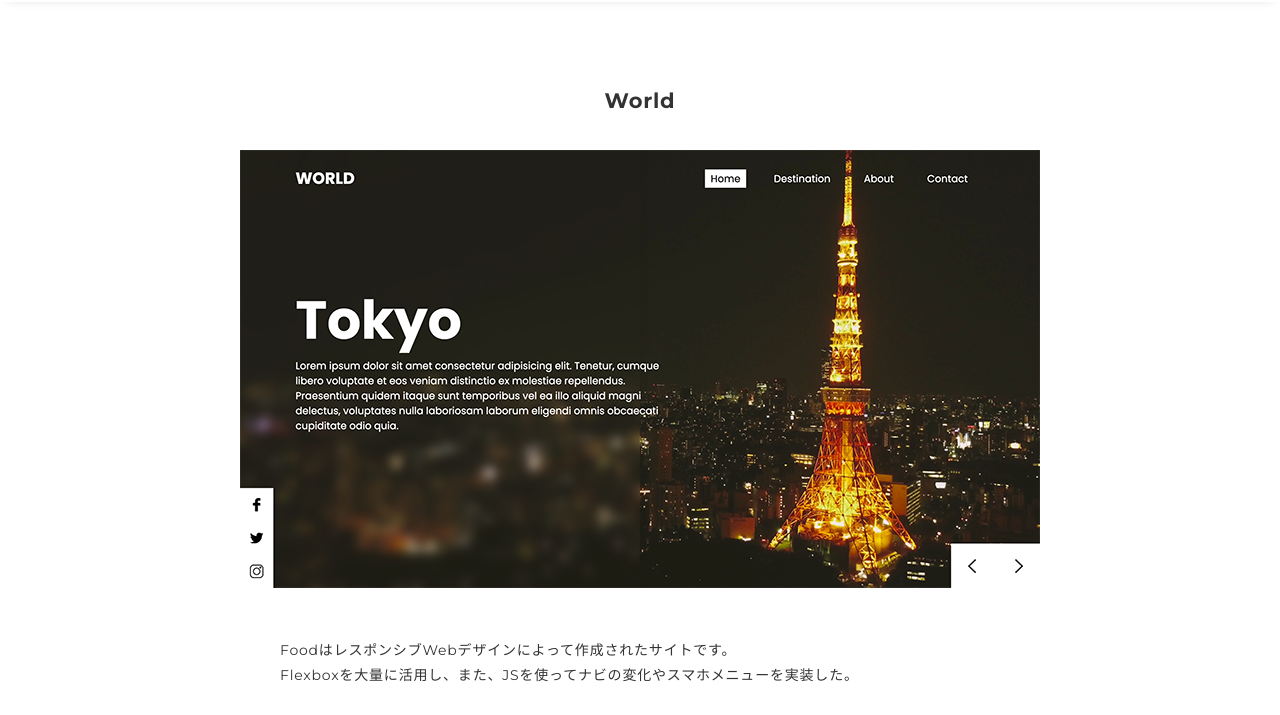
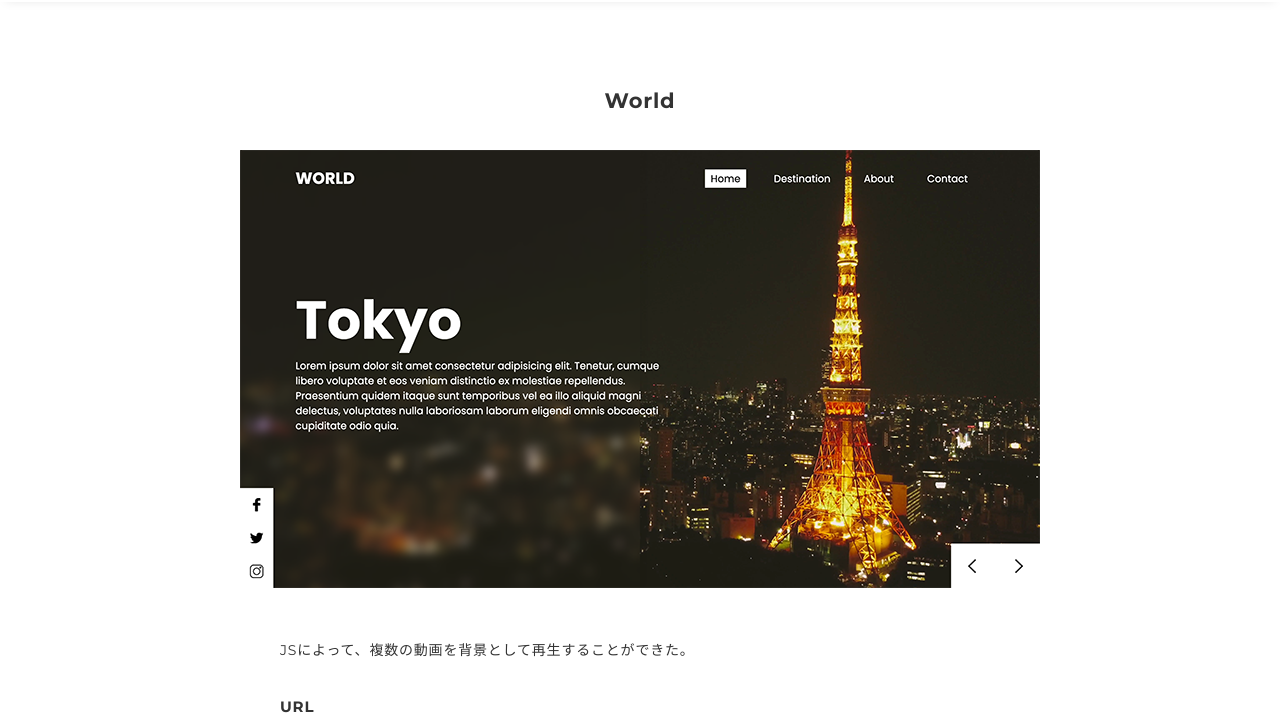
Before and after one commit to YUI-HUA/YUI-HUA.github.io, a plain HTML site: page World.html in a window 1280 px wide. Shown: the part 71-786 px from the top of the page. Drawn offline with nearby package versions, Linux system fonts and the light colour scheme.

Commit message:
modify introduction

```diff
--- a/World.html
+++ b/World.html
@@ -49,10 +49,7 @@
           </p>
           <div class="article-body">
             <p>
-              FoodはレスポンシブWebデザインによって作成されたサイトです。<br>
-              Flexboxを大量に活用し、また、JSを使ってナビの変化やスマホメニューを実装した。
-
-
+              JSによって、複数の動画を背景として再生することができた。
             </p>
             <h3 class="article-info-title">URL</h3>
             <p><a href="https://github.com/YUI-HUA/world" target="_blank"
```
